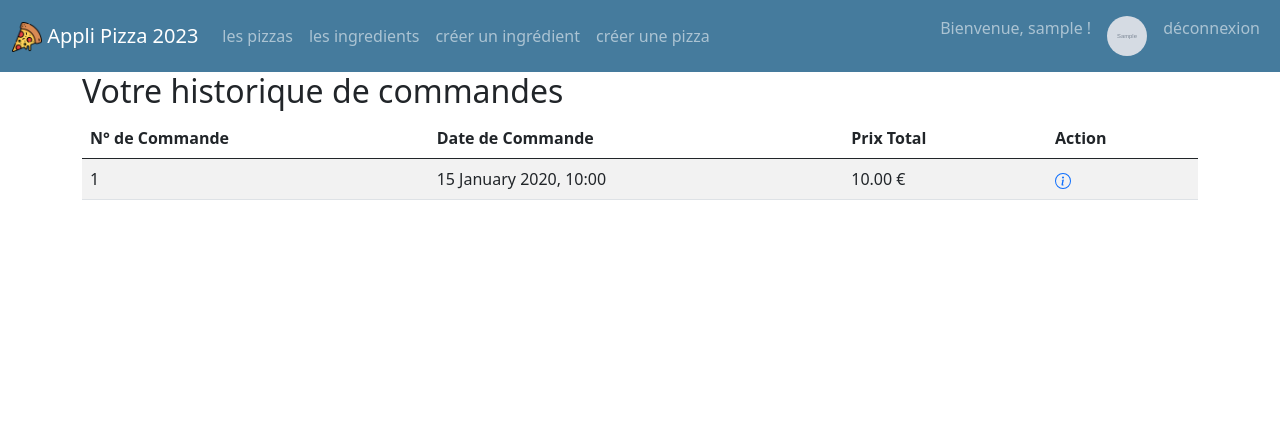
After one commit to DumbWays31/Webpizza, a Django app: page /orders/ in a window 1280 px wide. The commit adds this page. Shown: the top 440 px of the page. Run offline with Django 4.2, Linux system fonts and the light colour scheme; a user stored in the database is signed in; tables that the repository leaves empty hold one stand-in row (values such as "Sample post"); grey boxes marked "Sample" are stand-in pictures.

Commit message:
historique de commandes

```diff
--- a/webpizza/applicompte/templates/applicompte/menuClient.html
+++ b/webpizza/applicompte/templates/applicompte/menuClient.html
@@ -18,7 +18,7 @@
                 <li class="nav-item"><span class="nav-link"><img src="{{MEDIA_URL}}{{user.image}}" class="rounded-circle" width="40" height="40" alt="Avatar"/></span></li>
                 <li class="nav-item"><a class="nav-link" href="/user/update/"> profil </a></li>
                 <li class="nav-item"><a class="nav-link" href="/panier/"> panier </a></li>
-                <li class="nav-item"><a class="nav-link" href="/commandes/"> commandes </a></li>
+                <li class="nav-item"><a class="nav-link" href="/orders/"> commandes </a></li>
                 <li class="nav-item"><a class="nav-link" href="/logout/"> déconnexion </a></li>
             </ul>
         </div>
--- /dev/null
+++ b/webpizza/applipanier/templates/applipanier/liste_commandes.html
@@ -0,0 +1,35 @@
+{% extends 'applipizza/base.html' %}
+
+{% block title %} Liste des commandes {% endblock %}
+
+{% block main %}
+<h2>Votre historique de commandes</h2>
+<table class="table table-striped">
+    <thead>
+        <tr>
+            <th>N° de Commande</th>
+            <th>Date de Commande</th>
+            <th>Prix Total</th>
+            <th>Action</th>
+        </tr>
+    </thead>
+    <tbody>
+        {% for commande in commandes %}
+            <tr>
+                <td>{{ commande.idCommande }}</td>
+                <td>{{ commande.dateCommande|date:"d F Y, H:i" }}</td>
+                <td>{{ commande.prix }} €</td>
+                <td>
+                    <a href="{% url 'detail_commande' commande.idCommande %}">
+                        <svg xmlns="http://www.w3.org/2000/svg" width="16" height="16" fill="currentColor" class="bi bi-info-circle" viewBox="0 0 16 16">
+                            <path d="M8 15A7 7 0 1 1 8 1a7 7 0 0 1 0 14zm0 1A8 8 0 1 0 8 0a8 8 0 0 0 0 16z"/>
+                            <path d="m8.93 6.588-2.29.287-.082.38.45.083c.294.07.352.176.288.469l-.738 3.468c-.194.897.105 1.319.808 1.319.545 0 1.178-.252 1.465-.598l.088-.416c-.2.176-.492.246-.686.246-.275 0-.375-.193-.304-.533L8.93 6.588zM9 4.5a1 1 0 1 1-2 0 1 1 0 0 1 2 0z"/>
+                        </svg>
+                    </a>
+
+                </td>
+            </tr>
+        {% endfor %}
+    </tbody>
+</table>
+{% endblock %}
--- a/webpizza/applipanier/urls.py
+++ b/webpizza/applipanier/urls.py
@@ -11,4 +11,7 @@ urlpatterns = [
     path('cart/delete/', views.viderPanier),
     path('cart/<int:pizza_id>/decrease/', views.retirerUnePizzaDuPanier),
     path('cart/pay/', views.payerPanier),
+
+    path('orders/', views.liste_commandes, name='liste_commandes'),
+    path('orders/<int:commande_id>/', views.detail_commande, name='detail_commande'),
 ]
--- a/webpizza/applipanier/views.py
+++ b/webpizza/applipanier/views.py
@@ -203,3 +203,39 @@ def payerPanier(request):
         request,
         'applipanier/avisPaiement.html',
         {'panier': panier, 'user': pizzauser})
+
+
+
+#----------------------------#
+#        HISTORIQUE          #
+#----------------------------#
+def liste_commandes(request):
+    if not request.user.is_authenticated:
+        return redirect('/pizzas/')
+
+    pizzauser = PizzaUser.objects.get(id=request.user.id)
+    commandes = Commande.objects.filter(pizzauser=pizzauser)
+
+    return render(
+        request,
+        'applipanier/liste_commandes.html',
+        {'commandes': commandes, 'user': pizzauser}
+    )
+
+
+def detail_commande(request, commande_id):
+    if not request.user.is_authenticated:
+        return redirect('/pizzas/')
+
+    pizzauser = PizzaUser.objects.get(id=request.user.id)
+    commande = Commande.objects.get(idCommande=commande_id, pizzauser=pizzauser)
+    lignes_commande = LigneCommande.objects.filter(commande=commande)
+
+    for ligne in lignes_commande:
+        ligne.prix_total = ligne.quantite * ligne.pizza.prix
+
+    return render(
+        request,
+        'applipanier/detail_commande.html',
+        {'commande': commande, 'lignes_commande': lignes_commande, 'user': pizzauser}
+    )
```
Also changed, not shown: webpizza/applipanier/templates/applipanier/detail_commande.html (added, +31 -0 lines).
